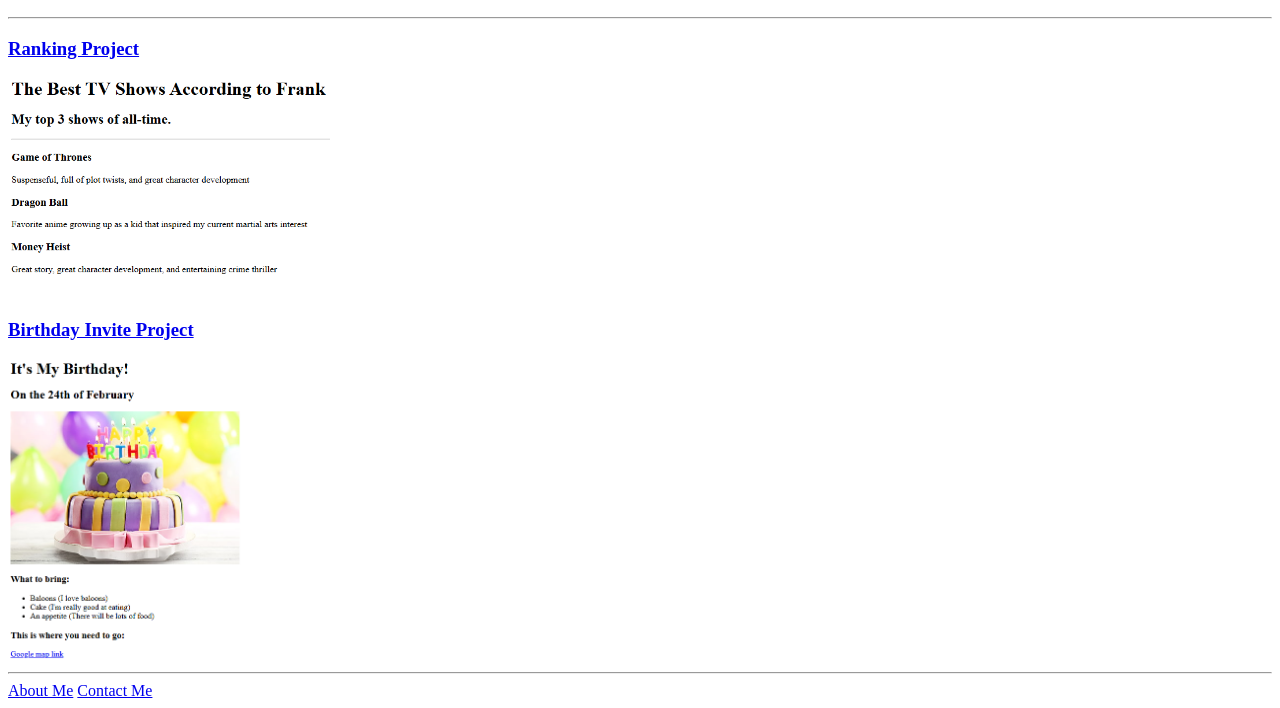
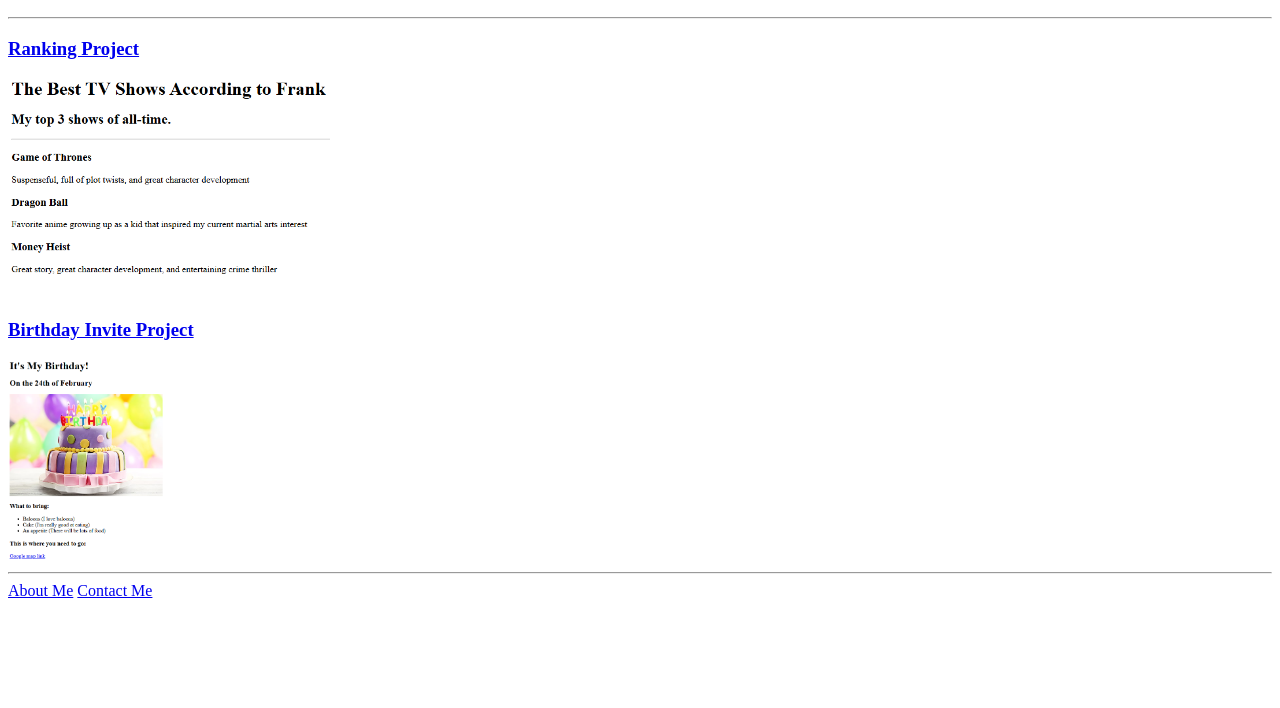
Before and after one commit to Fiot-ai/html-portfolio, a plain HTML site: page index.html in a window 1280 px wide. Shown: the part 110-818 px from the top of the page. Drawn offline with Linux system fonts and the light colour scheme.

Commit message:
Update index.html

```diff
--- a/index.html
+++ b/index.html
@@ -25,7 +25,7 @@
 <br>
 
 <h3><a href="./public/birthday-invite.html">Birthday Invite Project</a></h3>
-<img src="./assets/images/birthday-invite-2.png" alt="birthday project preview" height="300">
+<img src="./assets/images/birthday-invite-2.PNG" alt="birthday project preview" height="200">
 <!-- TODO 6: Add images to show the project previews
 HINT for TODO 6: You can use the height attribute set to 200 to make the image smaller:
 https://developer.mozilla.org/en-US/docs/Web/HTML/Element/img#attr-height -->
```
